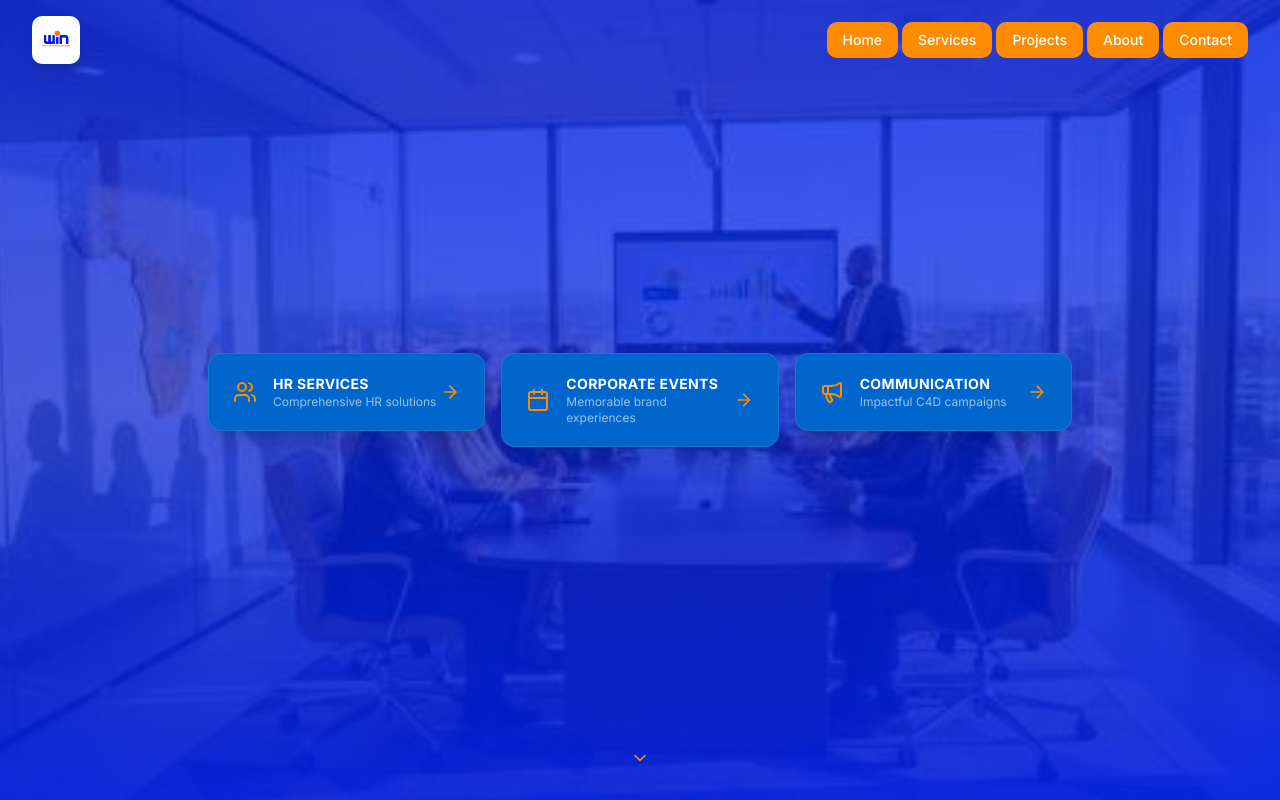
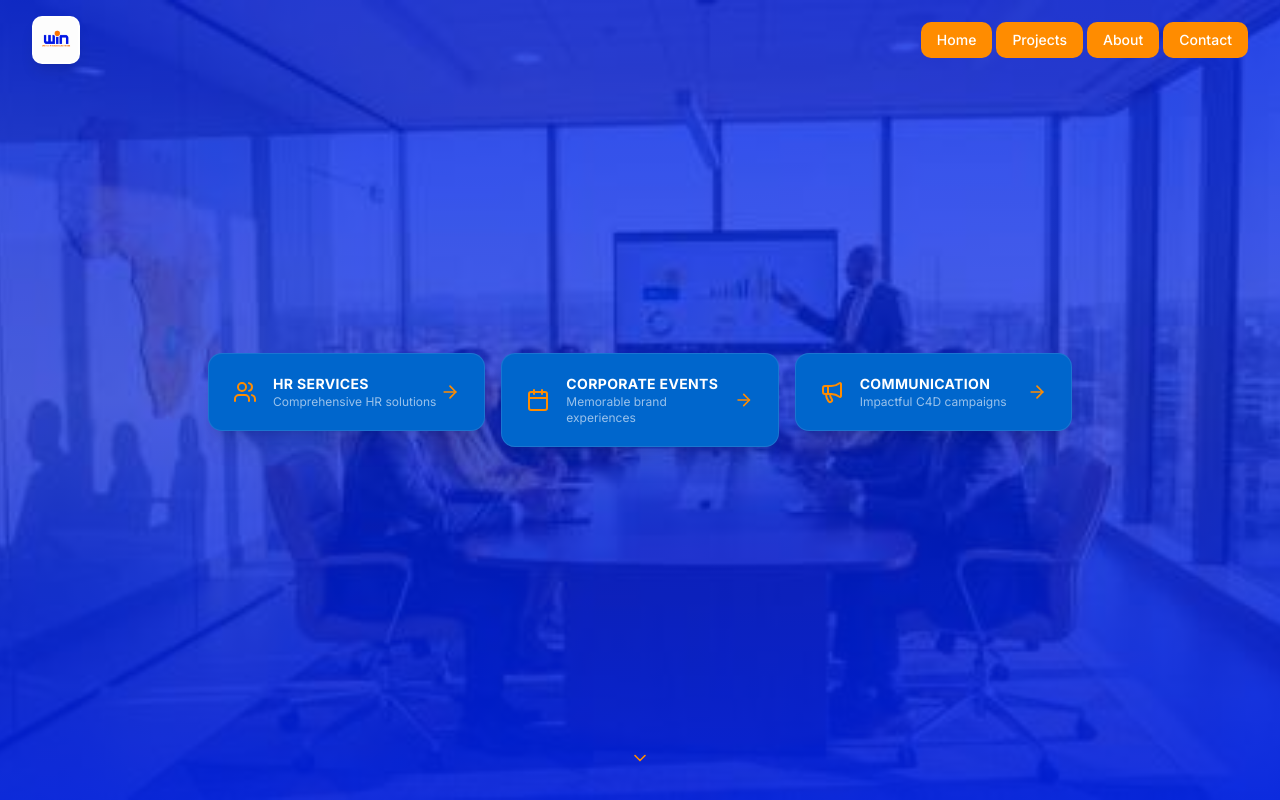
Before and after one commit to Kellysandrine/WIN-site, a React (Vite) app in the folder app/: page / in a window 1280 px wide. Shown: the top 800 px of the page. Built offline with nearby package versions, Linux system fonts and the light colour scheme.

Commit message:
Remove 'Services' link from Navbar
Removed 'Services' link from the navigation menu.

```diff
--- a/app/src/components/Navbar.tsx
+++ b/app/src/components/Navbar.tsx
@@ -19,7 +19,6 @@ export default function Navbar() {
 
   const navLinks = [
     { name: 'Home', path: '/' },
-    { name: 'Services', path: '/hr-services' },
     { name: 'Projects', path: '/projects' },
     { name: 'About', path: '/about' },
     { name: 'Contact', path: '/contact' },
```
